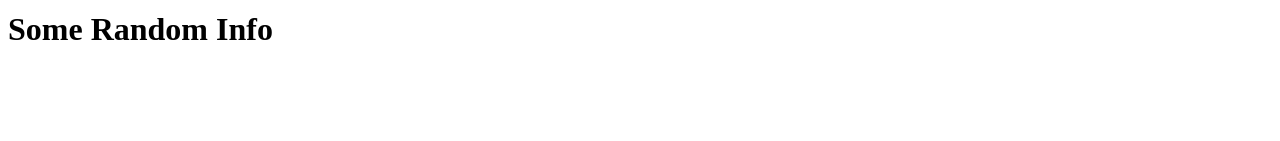
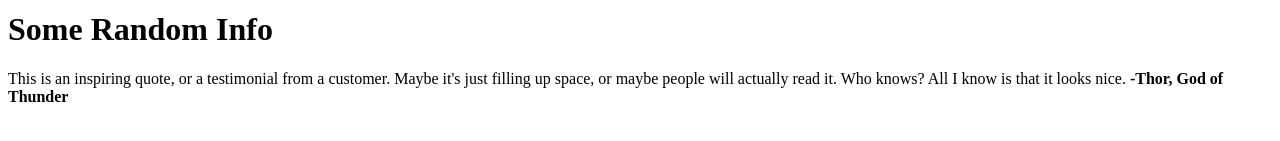
Before and after one commit to JoeLoera/landing-page, a plain HTML site: page index.html in a window 1280 px wide. Shown: the part 527-668 px from the top of the page. Drawn offline with Linux system fonts and the light colour scheme.

Commit message:
Added div with inspiring quote

```diff
--- a/index.html
+++ b/index.html
@@ -35,5 +35,17 @@
         </div>
 
     </div>
+    <div>
+        <p>
+            This is an inspiring quote, or a testimonial from a customer. Maybe it's just filling up space, or maybe people
+            will actually read it. Who knows? All I know is that it looks nice. <b>-Thor, God of Thunder</b>
+        </p>
+    </div>
+    <div>
+        <div class="box">
+
+        </div>
+    </div>
+
 </body>
 </html>
```
